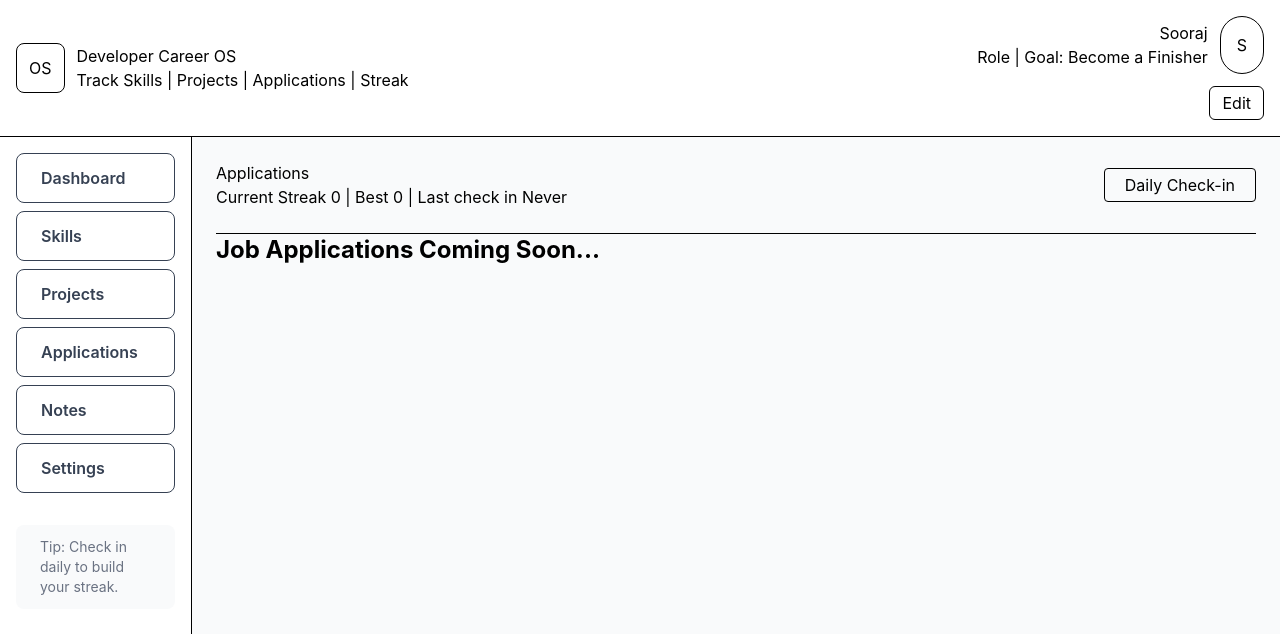
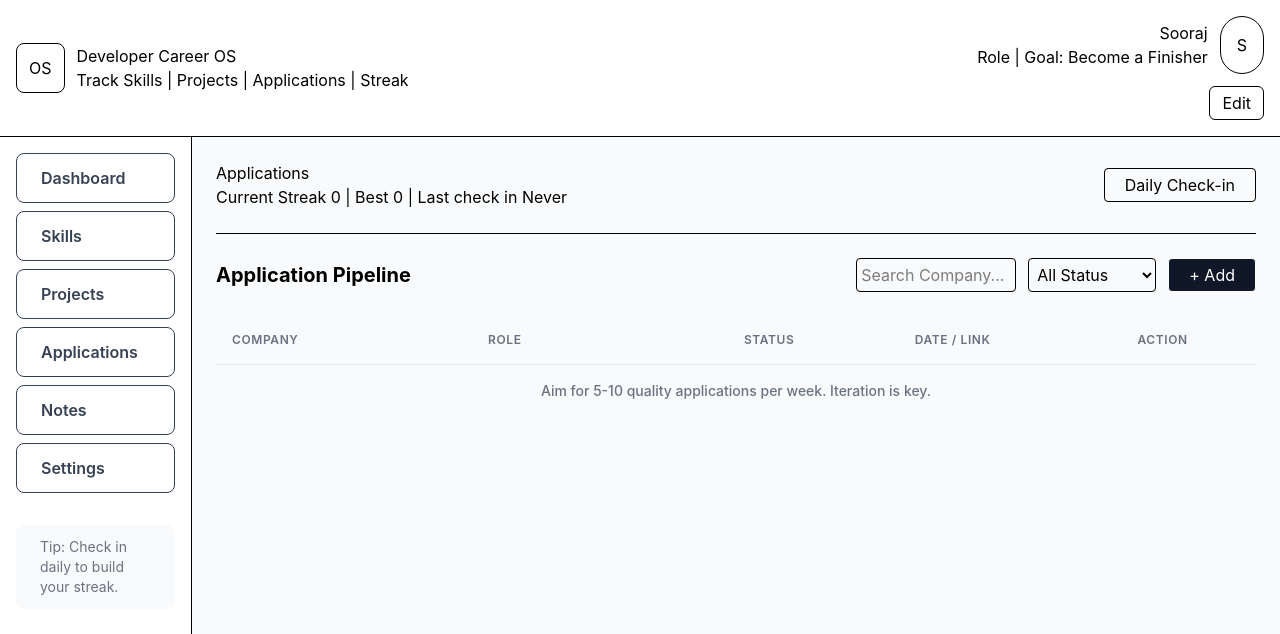
Before and after one commit to Sooraj2237/dev-career-os, a React (Vite) app: page /applications in a window 1280 px wide. Shown: the top 634 px of the page. Built offline with nearby package versions, Linux system fonts and the light colour scheme.

Commit message:
feat: job applications pipeline - implement crud and status tracking

```diff
--- a/src/components/Applications.jsx
+++ b/src/components/Applications.jsx
@@ -1,11 +1,114 @@
+import { useState, useEffect } from "react"
 import PageHeader from "./PageHeader"
 
 function Applications() {
+
+    const [apps, setApps] = useState(() => {
+        const savedApps = localStorage.getItem('devOS_apps')
+        return savedApps ? JSON.parse(savedApps) : []
+    })
+
+    const [query, setQuery] = useState('')
+    const [filterStatus, setFilterStatus] = useState("All")
+
+    useEffect(() => {
+        localStorage.setItem('devOS_apps', JSON.stringify(apps))
+    }, [apps])
+
+    const addApp = () => {
+        const compName = window.prompt("Enter Company Name", "").trim()
+        const role = window.prompt("Enter Role of interest", "").trim()
+        const roleFinal = (role === "") ? "any" : role
+        if (compName !== "") {
+            const newApp = {
+                id: crypto.randomUUID(),
+                company: compName,
+                role: roleFinal,
+                status: "Applied",
+                link: "",
+                date: new Date().toISOString().split('T')[0],
+                notes: ""
+            }
+            setApps([...apps, newApp])
+        }
+    }
+
+    const deleteApp = (id) => {
+        setApps(apps.filter(app => app.id !== id))
+    }
+
+    const updateApp = (id, field, val) => {
+        setApps(apps.map(app => app.id === id ? { ...app, [field]: val } : app))
+    }
+
+    const filteredApps = apps.filter(app => {
+        const matchesSearch = app.company.toLowerCase().includes(query.toLowerCase()) ||
+                              app.role.toLowerCase().includes(query.toLowerCase());
+        const matchesStatus = filterStatus === "All" || app.status === filterStatus;
+        return matchesSearch && matchesStatus;
+    })
+
     return (
-    <>
-        <PageHeader title="Applications"/>
-        <h1 className="text-2xl font-bold">Job Applications Coming Soon...</h1>
-    </>
+        <>
+            <PageHeader title="Applications"/>
+
+            <div className="flex justify-between items-center mt-6">
+                <div className="left-side font-bold text-xl">Application Pipeline</div>
+                <div className="right-side flex flex-wrap gap-3">
+                    <input type="text" className="p-1 border rounded w-40" placeholder="Search Company..." onChange={e => setQuery(e.target.value)} />
+                    <select className="p-1 border rounded w-32" defaultValue="All" onChange={e => setFilterStatus(e.target.value)}>
+                        <option value="All">All Status</option>
+                        <option value="Applied">Applied</option>
+                        <option value="Screening">Screening</option>
+                        <option value="Interview">Interview</option>
+                        <option value="Offer">Offer</option>
+                        <option value="Rejected">Rejected</option>
+                    </select>
+                    <button className="border rounded px-5 py-1 bg-gray-900 text-white" onClick={addApp}>+ Add</button>
+                </div>
+            </div>
+
+            <div className="grid grid-cols-12 gap-4 p-4 mt-6 bg-gray-50 border-b border-gray-200 text-xs font-semibold text-gray-500 uppercase tracking-wider">
+                <div className="col-span-3">Company</div>
+                <div className="col-span-3">Role</div>
+                <div className="col-span-2">Status</div>
+                <div className="col-span-2">Date / Link</div>
+                <div className="col-span-2 text-center">Action</div>
+            </div>
+
+            <div className="flex flex-col">
+                {filteredApps.map(app => (
+                    <div key={app.id} className="grid grid-cols-12 gap-4 p-4 border-b hover:bg-gray-50 items-center">
+                        <div className="col-span-3">
+                            <input type="text" className="font-bold w-full bg-transparent focus:bg-white border-b border-transparent focus:border-gray-300 outline-none" value={app.company} onChange={e => updateApp(app.id, 'company', e.target.value)} />
+                        </div>
+                        <div className="col-span-3">
+                            <input type="text" className="w-full bg-transparent focus:bg-white border-b border-transparent focus:border-gray-300 outline-none text-sm" value={app.role} onChange={e => updateApp(app.id, 'role', e.target.value)} />
+                        </div>
+                        <div className="col-span-2">
+                            <select className="p-1 border rounded w-full text-sm bg-white" value={app.status} onChange={e => updateApp(app.id, 'status', e.target.value)}>
+                                <option value="Applied">Applied</option>
+                                <option value="Screening">Screening</option>
+                                <option value="Interview">Interview</option>
+                                <option value="Offer">Offer 🎉</option>
+                                <option value="Rejected">Rejected</option>
+                            </select>
+                        </div>
+                        <div className="col-span-2 flex flex-col gap-1 text-sm">
+                            <input type="date" className="text-gray-500 text-xs border-b border-transparent hover:border-gray-300 focus:border-blue-500 focus:bg-white bg-transparent outline-none w-full pb-1" value={app.date} onChange={e => updateApp(app.id, 'date', e.target.value)} />
+                            <input type="text" className="w-full border rounded px-2 py-1 text-xs" placeholder="Job URL" value={app.link} onChange={e => updateApp(app.id, 'link', e.target.value)} />
+                        </div>
+                        <div className="col-span-2 flex justify-center">
+                            <button className="px-4 py-1 border border-red-200 text-red-500 hover:bg-red-50 rounded text-sm" onClick={() => deleteApp(app.id)}>Delete</button>
+                        </div>
+                    </div>
+                ))}
+            </div>
+
+            <p className="mt-4 text-sm text-gray-500 text-center font-medium">
+                Aim for 5-10 quality applications per week. Iteration is key.
+            </p>
+        </>
     )
 }
 
--- a/src/components/Projects.jsx
+++ b/src/components/Projects.jsx
@@ -16,12 +16,13 @@ function Projects() {
     }, [projects])
 
     const addProject = () => {
-        const projectName = window.prompt("Enter Project Title")
-        const TechStack = window.prompt("Enter Tech Stack")
+        const projectName = window.prompt("Enter Project Title", "").trim()
+        const techStack = window.prompt("Enter Tech Stack", "").trim()
+        if (projectName !== "" && techStack !== "") {
             const newProject = {
                 id: crypto.randomUUID(),
                 title: projectName,
-            tech: TechStack,
+                tech: techStack,
                 status: "In Progress",
                 repo: "",
                 live: "",
@@ -30,6 +31,7 @@ function Projects() {
                 updatedOn: new Date().toLocaleDateString()
             }
             setProjects([...projects, newProject])
+        }
     }
 
     const deleteProject = (id) => {
@@ -53,8 +55,8 @@ function Projects() {
         <div className="heading flex justify-between items-center mt-6">
             <div className="left-part">Projects</div>
             <div className="right-part flex gap-3">
-                <input type="text" name="query" className="p-1 border rounded w-40" placeholder="Search Project" onChange={(e) => setQuery(e.target.value)}/>
-                <select name="category" className="p-1 border rounded w-32" defaultValue="All" onChange={(e) => setFilterStatus(e.target.value)}>
+                <input type="text" name="query" className="p-1 border rounded w-40" placeholder="Search Project" value={query} onChange={(e) => setQuery(e.target.value)}/>
+                <select name="category" className="p-1 border rounded w-32" value={filterStatus} onChange={(e) => setFilterStatus(e.target.value)}>
                     <option value="All">All</option>
                     <option value="Planned">Planned</option>
                     <option value="In Progress">In Progress</option>
```
Lines whose indentation alone changed are shown as unchanged.
